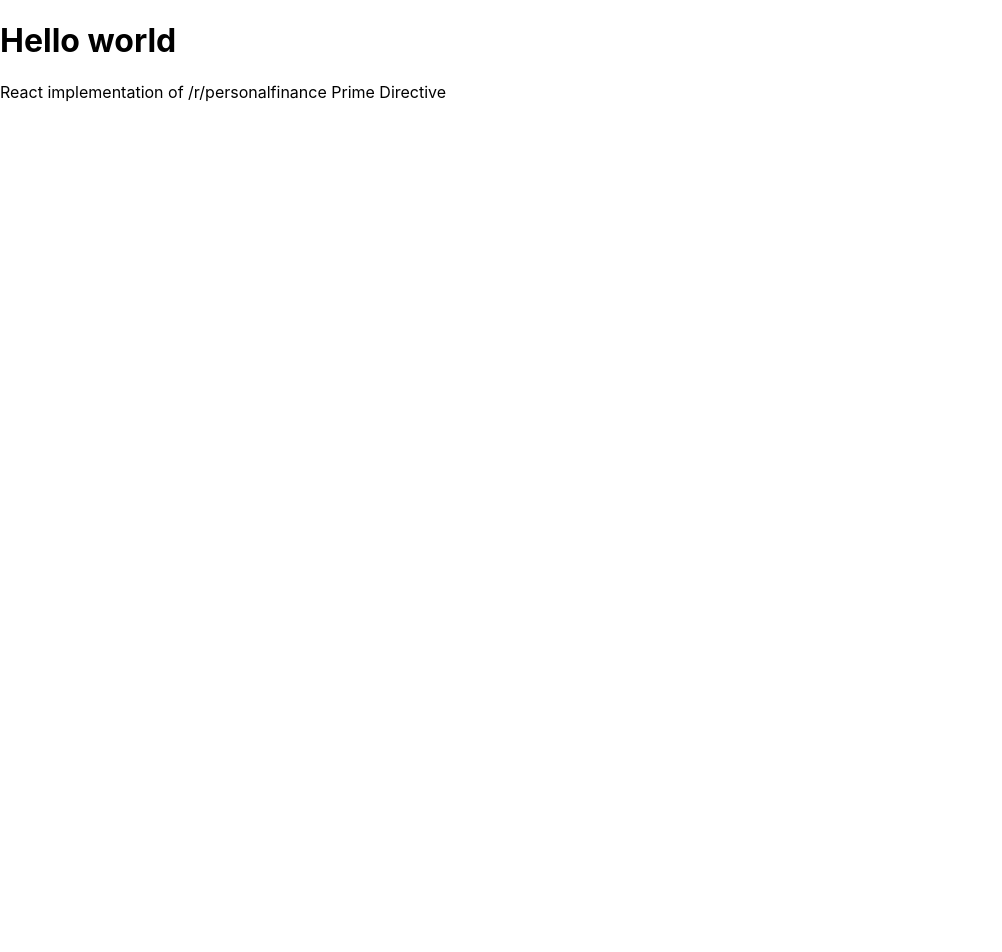
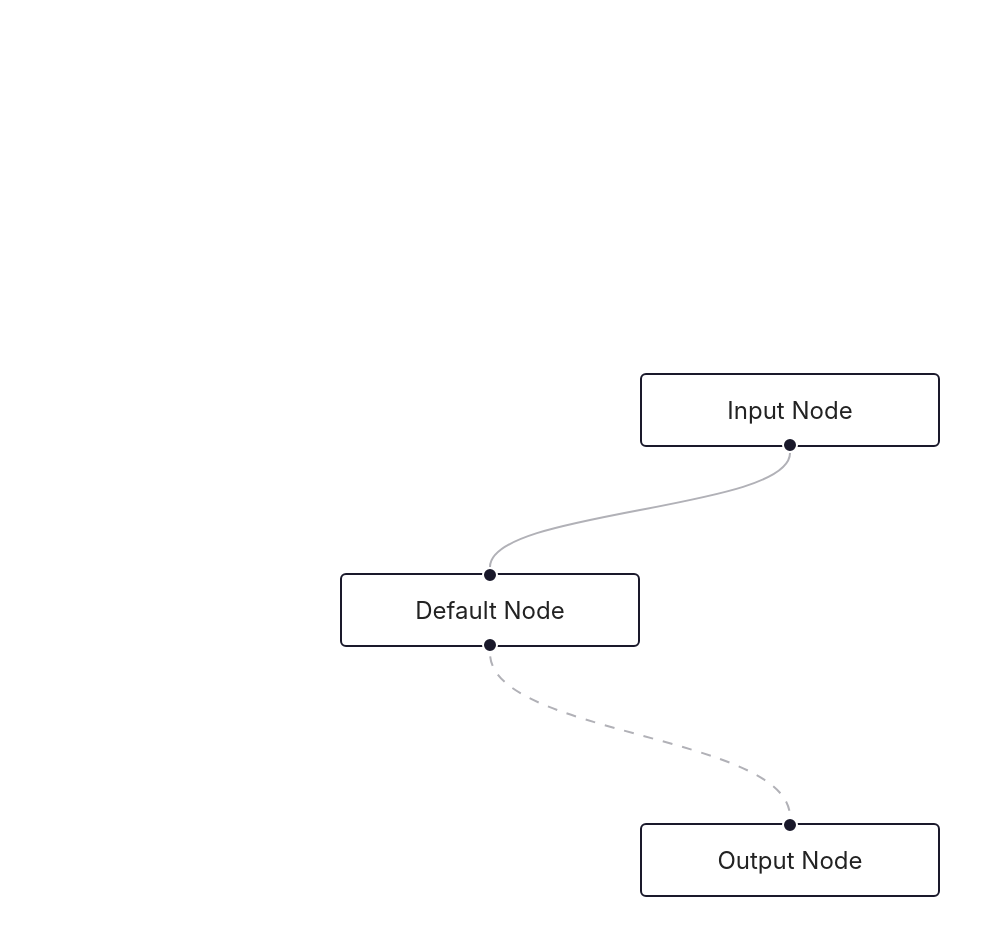
Before and after one commit to AndyN9/personalfinance-prime-directive, a React (Vite) app: page / in a window 1280 px wide. Shown: the top 952 px of the page, without its empty margins (0-1002 px from the left). Before the commit the page ends 800 px from the top, so only its background shows below. Built offline with nearby package versions, Linux system fonts and the light colour scheme.

Commit message:
add initial flow chart

```diff
--- a/package.json
+++ b/package.json
@@ -21,7 +21,8 @@
   ],
   "dependencies": {
     "react": "^17.0.2",
-    "react-dom": "^17.0.2"
+    "react-dom": "^17.0.2",
+    "react-flow-renderer": "^10.0.4"
   },
   "devDependencies": {
     "@babel/core": "^7.17.8",
--- a/src/App.css
+++ b/src/App.css
@@ -0,0 +1,4 @@
+#root {
+  width: 100%;
+  height: 1270px;
+}
--- a/src/App.jsx
+++ b/src/App.jsx
@@ -1,12 +1,33 @@
 import { useState } from 'react';
+import ReactFlow, { MiniMap, Controls } from 'react-flow-renderer';
+
 import './App.css';
+
+import initialNodes from './nodes.js';
+import initialEdges from './edges.js';
+
+function PersonalFinanceFlow() {
+  const [nodes, setNodes] = useState(initialNodes);
+  const [edges, setEdges] = useState(initialEdges);
+
+  return (
+    <ReactFlow
+      nodes={nodes}
+      edges={edges}
+      fitView={true}
+      nodesDraggable={false}
+      nodesConnectable={false}
+      elementsSelectable={false}
+    >
+      <MiniMap />
+      <Controls />
+    </ReactFlow>
+  );
+}
 
 function App() {
   return (
-    <>
-      <h1>Hello world</h1>
-      <p>React implementation of /r/personalfinance Prime Directive</p>
-    </>
+    <PersonalFinanceFlow />
   );
 }
 
--- /dev/null
+++ b/src/edges.js
@@ -0,0 +1,4 @@
+export default [
+  { id: 'e1-2', source: '1', target: '2' },
+  { id: 'e2-3', source: '2', target: '3', animated: true },
+];
--- /dev/null
+++ b/src/nodes.js
@@ -0,0 +1,20 @@
+export default [
+  {
+    id: '1',
+    type: 'input',
+    data: { label: 'Input Node' },
+    position: { x: 250, y: 25 },
+  },
+
+  {
+    id: '2',
+    data: { label: 'Default Node'},
+    position: { x: 100, y: 125 },
+  },
+  {
+    id: '3',
+    type: 'output',
+    data: { label: 'Output Node' },
+    position: { x: 250, y: 250 },
+  },
+];
```
Also changed, not shown: 2 other files (tests, documents, lock files or other folders).
